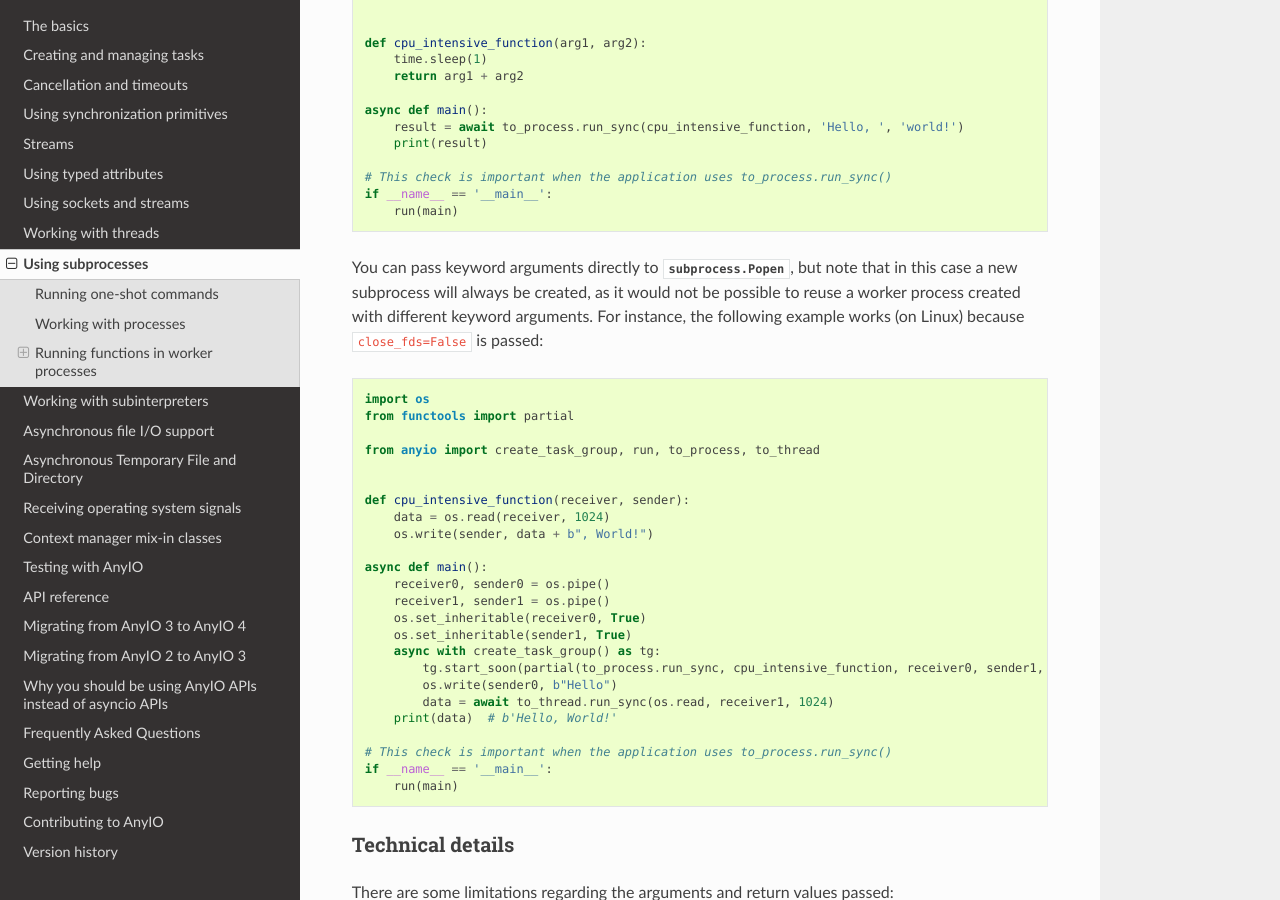
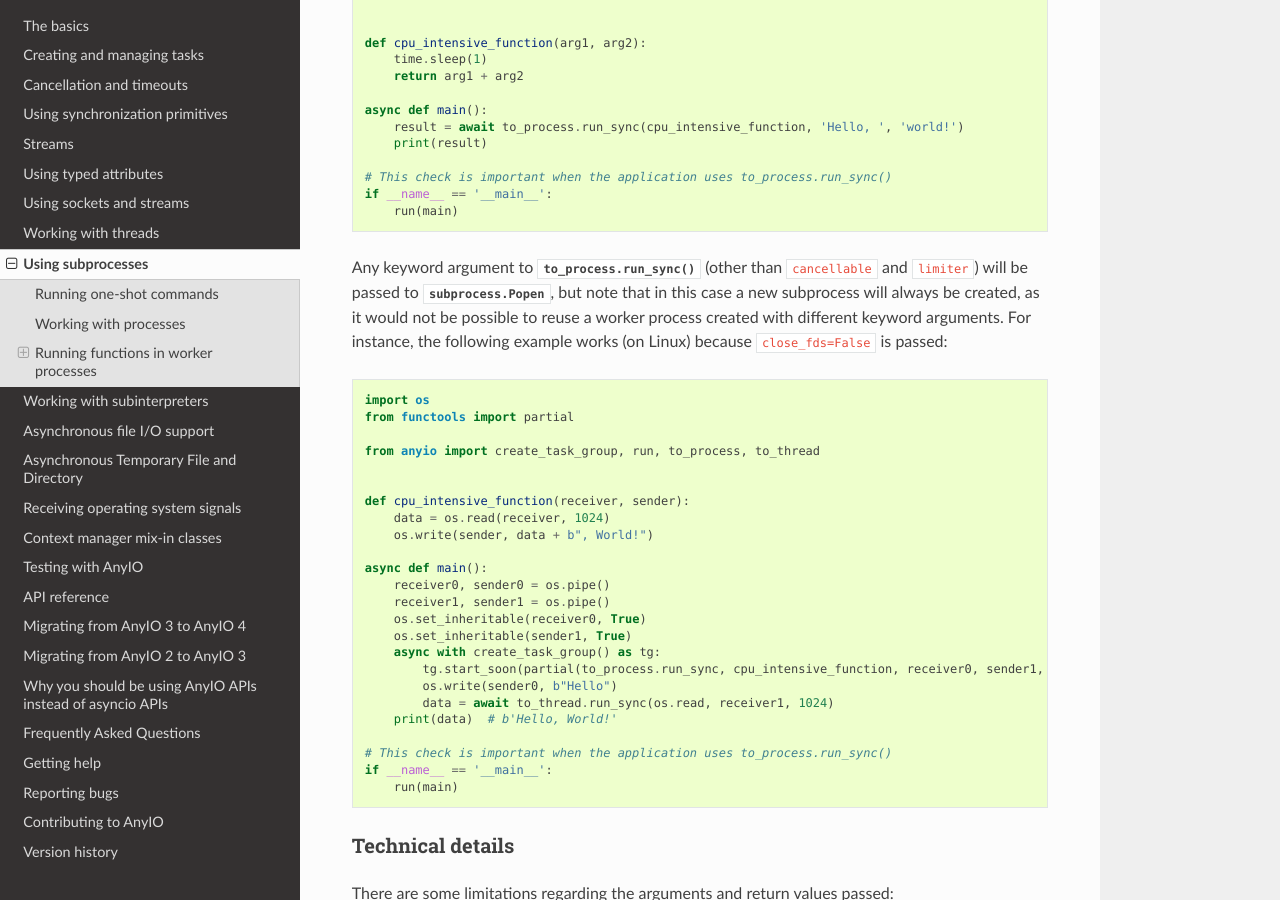
Before and after one commit to agronholm/anyio, a Sphinx documentation site: the page built from docs/subprocesses.rst, in a window 1280 px wide and 900 px high, scrolled down 1703 px. Built offline with Sphinx 7.4.7 and the Read the Docs theme 3.1.0, drawn with Linux system fonts in a browser that asks for light colours; the version number could not be read and is left out.

Commit message:
Reworded documentation

```diff
--- a/docs/subprocesses.rst
+++ b/docs/subprocesses.rst
@@ -93,10 +93,11 @@ This is done by using :func:`.to_process.run_sync`::
     if __name__ == '__main__':
         run(main)
 
-You can pass keyword arguments directly to :class:`subprocess.Popen`, but note that
-in this case a new subprocess will always be created, as it would not be possible
-to reuse a worker process created with different keyword arguments. For instance,
-the following example works (on Linux) because ``close_fds=False`` is passed::
+Any keyword argument to :func:`.to_process.run_sync` (other than ``cancellable`` and
+``limiter``) will be passed to :class:`subprocess.Popen`, but note that in this case
+a new subprocess will always be created, as it would not be possible to reuse a worker
+process created with different keyword arguments. For instance, the following example
+works (on Linux) because ``close_fds=False`` is passed::
 
   import os
   from functools import partial
```
